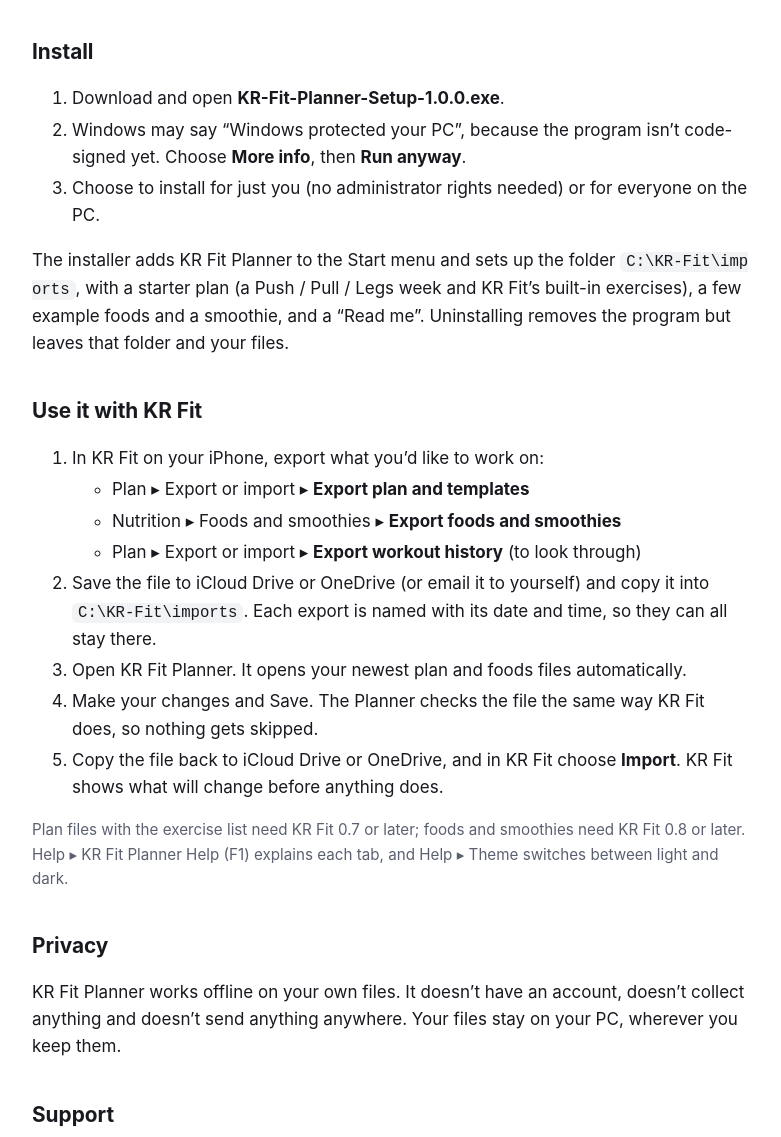
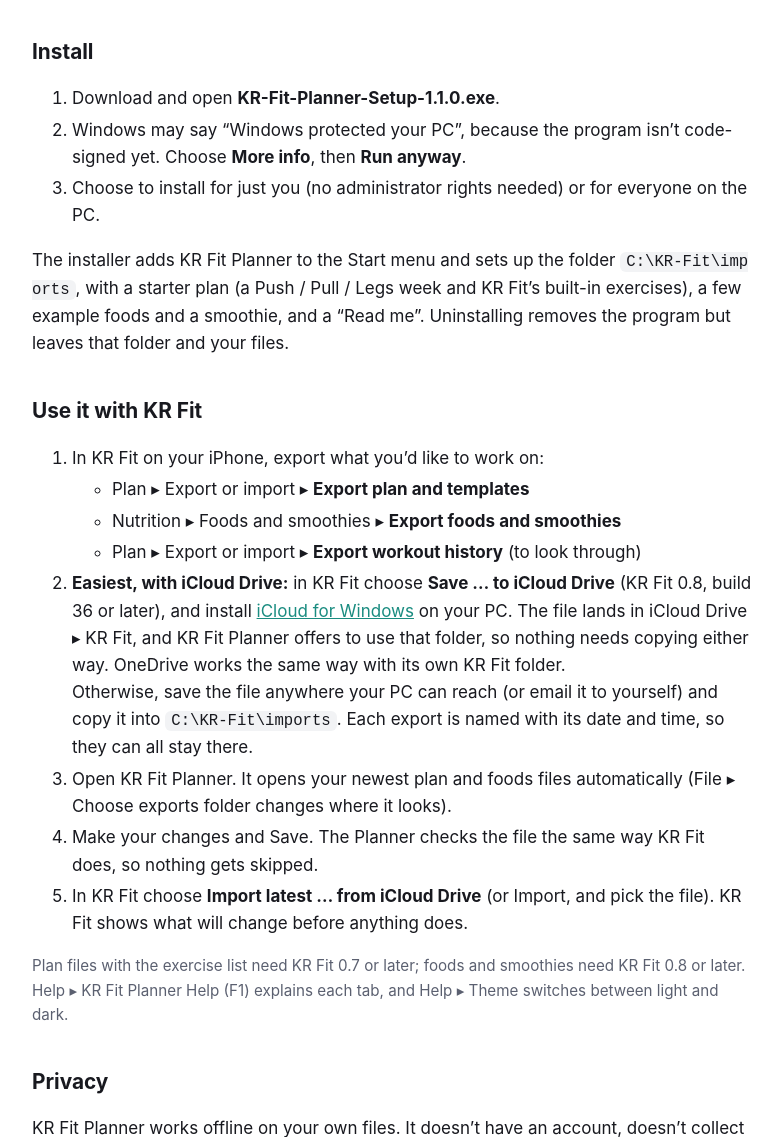
Before and after one commit to kennedyrobotics/kennedyrobotics.github.io, a plain HTML site: page krfit/planner/index.html in a window 1280 px wide. Shown: the part 882-2019 px from the top of the page, without its empty margins (248-1029 px from the left). Drawn offline with Linux system fonts and the light colour scheme.

Commit message:
KR Fit Planner 1.1.0 (iCloud Drive / OneDrive folder); privacy policy: the KR Fit folder in iCloud Drive
Co-Authored-By: Claude Opus 5.5 <noreply@anthropic.com>

```diff
--- a/krfit/planner/index.html
+++ b/krfit/planner/index.html
@@ -24,9 +24,9 @@
       </div>
     </div>
 
-    <p><a class="button" href="KR-Fit-Planner-Setup-1.0.0.exe" download>Download for Windows</a></p>
-    <p class="muted">Version 1.0.0 · Windows 10 or 11 (64-bit) · 3.5 MB · free<br>
-      SHA-256: <code>5EEFF9BEBBCB92B5896E4EA9392D31F2537CC19DBC56B0D4AF2D9D8B6BEA6314</code></p>
+    <p><a class="button" href="KR-Fit-Planner-Setup-1.1.0.exe" download>Download for Windows</a></p>
+    <p class="muted">Version 1.1.0 · Windows 10 or 11 (64-bit) · 3.6 MB · free<br>
+      SHA-256: <code>11BE2389229E12EB3A8C079998195F79B72469873568389A3551EC3B0083DA39</code></p>
 
     <div class="cards">
       <div class="card">
@@ -65,7 +65,7 @@
 
     <h2>Install</h2>
     <ol>
-      <li>Download and open <strong>KR-Fit-Planner-Setup-1.0.0.exe</strong>.</li>
+      <li>Download and open <strong>KR-Fit-Planner-Setup-1.1.0.exe</strong>.</li>
       <li>Windows may say “Windows protected your PC”, because the program isn’t code-signed yet. Choose
         <strong>More info</strong>, then <strong>Run anyway</strong>.</li>
       <li>Choose to install for just you (no administrator rights needed) or for everyone on the PC.</li>
@@ -83,12 +83,17 @@
           <li>Plan ▸ Export or import ▸ <strong>Export workout history</strong> (to look through)</li>
         </ul>
       </li>
-      <li>Save the file to iCloud Drive or OneDrive (or email it to yourself) and copy it into <code>C:\KR-Fit\imports</code>.
-        Each export is named with its date and time, so they can all stay there.</li>
-      <li>Open KR Fit Planner. It opens your newest plan and foods files automatically.</li>
+      <li><strong>Easiest, with iCloud Drive:</strong> in KR Fit choose <strong>Save … to iCloud Drive</strong> (KR Fit 0.8,
+        build 36 or later), and install <a href="https://apps.microsoft.com/search?query=icloud">iCloud for Windows</a> on
+        your PC. The file lands in iCloud Drive ▸ KR Fit, and KR Fit Planner offers to use that folder, so nothing needs
+        copying either way. OneDrive works the same way with its own KR Fit folder.<br>
+        Otherwise, save the file anywhere your PC can reach (or email it to yourself) and copy it into
+        <code>C:\KR-Fit\imports</code>. Each export is named with its date and time, so they can all stay there.</li>
+      <li>Open KR Fit Planner. It opens your newest plan and foods files automatically (File ▸ Choose exports folder
+        changes where it looks).</li>
       <li>Make your changes and Save. The Planner checks the file the same way KR Fit does, so nothing gets skipped.</li>
-      <li>Copy the file back to iCloud Drive or OneDrive, and in KR Fit choose <strong>Import</strong>. KR Fit shows what will
-        change before anything does.</li>
+      <li>In KR Fit choose <strong>Import latest … from iCloud Drive</strong> (or Import, and pick the file). KR Fit shows
+        what will change before anything does.</li>
     </ol>
     <p class="muted">Plan files with the exercise list need KR Fit 0.7 or later; foods and smoothies need KR Fit 0.8 or later.
       Help ▸ KR Fit Planner Help (F1) explains each tab, and Help ▸ Theme switches between light and dark.</p>
```
Also changed, not shown: krfit/privacy/index.html (+4 -2 lines), 2 other files.
